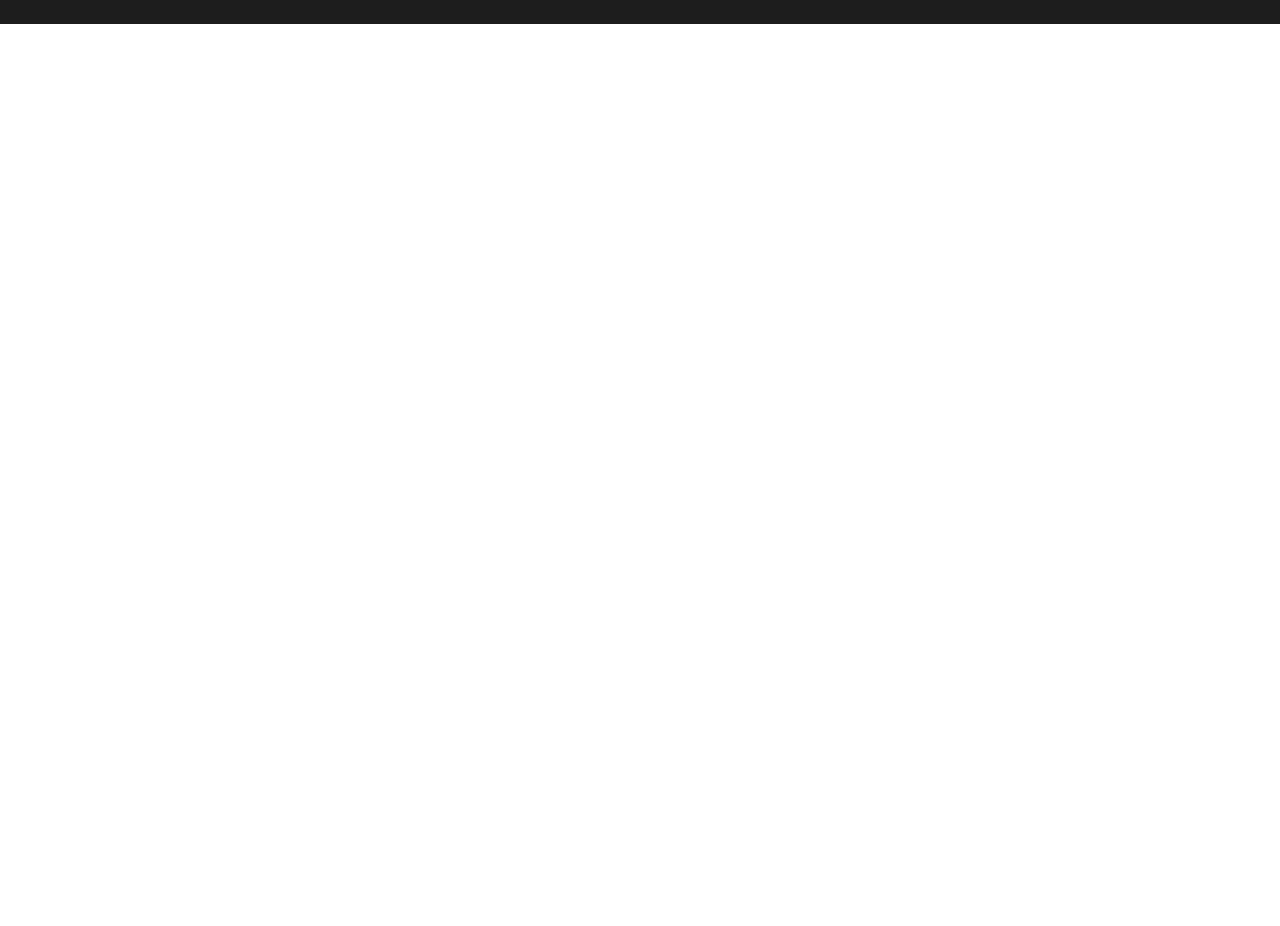
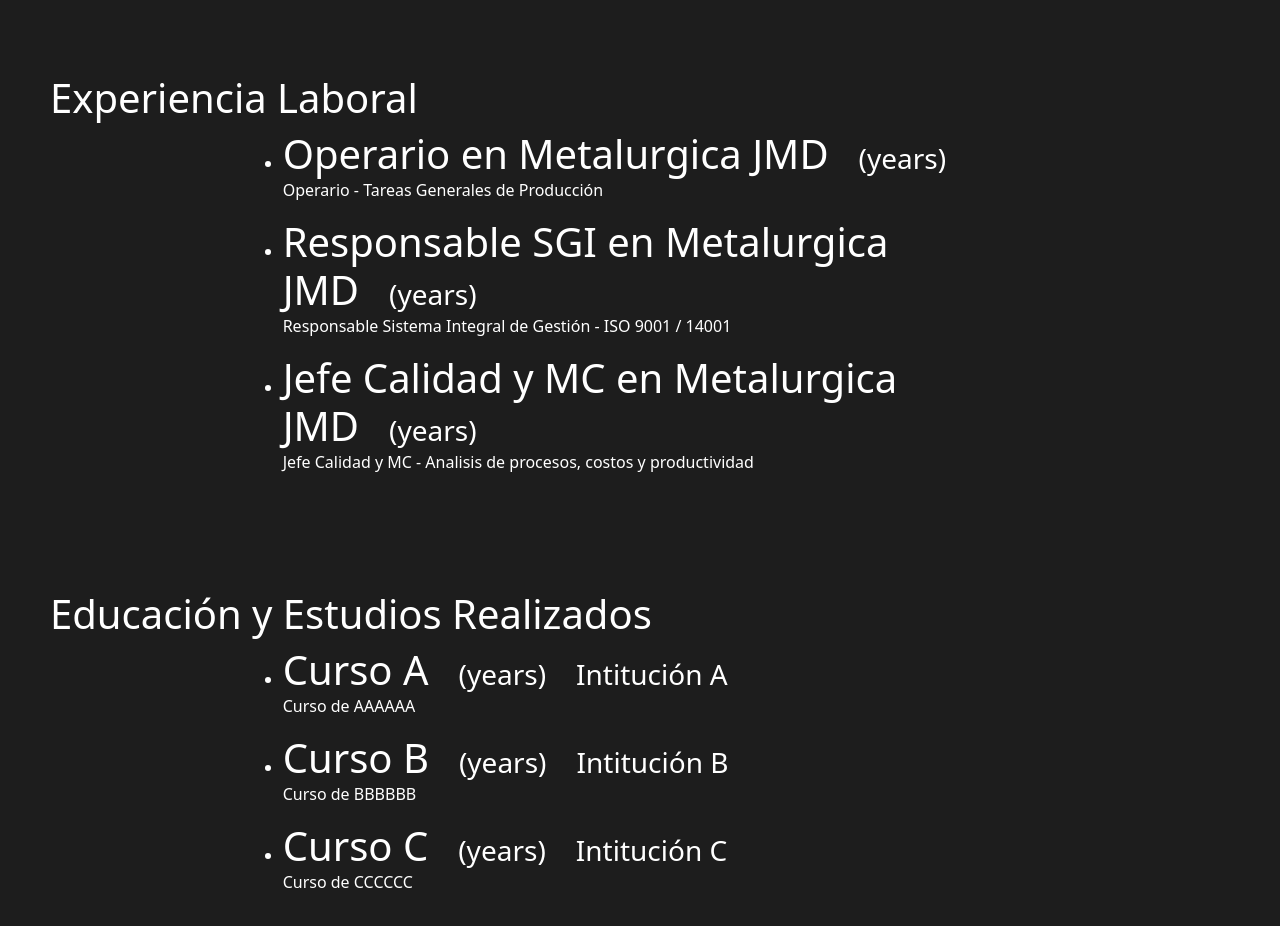
Before and after one commit to pereyrahugor/TP-ProyectoIntegrador-ArgProg-PereyraHugoReynaldo, an Angular app in the folder TPF_PereyraHugoR/: page / in a window 1280 px wide. Shown: the part 680-1606 px from the top of the page. Before the commit the page ends 800 px from the top, so only its background shows below. Built offline with nearby package versions, Linux system fonts and the light colour scheme.

Commit message:
incorporacion de educación
al branch de experience se le agrego el component de education ya que en formato y contenido es similar

```diff
--- a/TPF_PereyraHugoR/src/app/app.component.html
+++ b/TPF_PereyraHugoR/src/app/app.component.html
@@ -1,2 +1,4 @@
 <app-header></app-header>
 <app-about></app-about>
+<app-experiences></app-experiences>
+<app-education></app-education>
--- a/TPF_PereyraHugoR/src/app/app.module.ts
+++ b/TPF_PereyraHugoR/src/app/app.module.ts
@@ -8,6 +8,8 @@ import { LogoArgProgComponent } from './components/logo-arg-prog/logo-arg-prog.c
 import { LogosRSComponent } from './components/logos-rs/logos-rs.component';
 import { BannerComponent } from './components/banner/banner.component';
 import { AboutComponent } from './components/about/about.component';
+import { ExperiencesComponent } from './components/experiences/experiences.component';
+import { EducationComponent } from './components/education/education.component';
 
 @NgModule({
   declarations: [
@@ -16,7 +18,9 @@ import { AboutComponent } from './components/about/about.component';
     LogoArgProgComponent,
     LogosRSComponent,
     BannerComponent,
-    AboutComponent
+    AboutComponent,
+    ExperiencesComponent,
+    EducationComponent
   ],
   imports: [
     BrowserModule,
--- /dev/null
+++ b/TPF_PereyraHugoR/src/app/components/education/education.component.css
@@ -0,0 +1,11 @@
+.row{
+    padding: 50px;
+    background-color: #1d1d1d;
+    color: white;
+}
+h1, h3{
+    display: inline;
+}
+h3{
+    margin-left: 30px;
+}
--- /dev/null
+++ b/TPF_PereyraHugoR/src/app/components/education/education.component.html
@@ -0,0 +1,32 @@
+<div class="row">
+    <h1>Educación y Estudios Realizados</h1>
+        <div class="col-sm-2 col-md-2 col-lg-2"></div>
+        <div class="col-xs-12 col-sm-8 col-md-8 col-lg-8">
+            <ul>
+                <li>
+                    <h1>Curso A</h1>
+                    <h3>(years)</h3>
+                    <h3>Intitución A</h3>
+                </li>
+                <p>
+                    Curso de AAAAAA
+                </p>
+                <li>
+                    <h1>Curso B</h1>
+                    <h3>(years)</h3>
+                    <h3>Intitución B</h3>
+                </li>
+                <p>
+                    Curso de BBBBBB
+                </p>
+                <li>
+                    <h1>Curso C</h1>
+                    <h3>(years)</h3>
+                    <h3>Intitución C</h3>
+                </li>
+                <p>
+                    Curso de CCCCCC
+                </p>
+            </ul>
+        </div>
+</div>
--- /dev/null
+++ b/TPF_PereyraHugoR/src/app/components/education/education.component.ts
@@ -0,0 +1,15 @@
+import { Component, OnInit } from '@angular/core';
+
+@Component({
+  selector: 'app-education',
+  templateUrl: './education.component.html',
+  styleUrls: ['./education.component.css']
+})
+export class EducationComponent implements OnInit {
+
+  constructor() { }
+
+  ngOnInit(): void {
+  }
+
+}
--- /dev/null
+++ b/TPF_PereyraHugoR/src/app/components/experiences/experiences.component.css
@@ -0,0 +1,11 @@
+.row{
+    padding: 50px;
+    background-color: #1d1d1d;
+    color: white;
+}
+h1, h3{
+    display: inline;
+}
+h3{
+    margin-left: 30px;
+}
--- /dev/null
+++ b/TPF_PereyraHugoR/src/app/components/experiences/experiences.component.html
@@ -0,0 +1,29 @@
+<div class="row">
+    <h1>Experiencia Laboral</h1>
+        <div class="col-sm-2 col-md-2 col-lg-2"></div>
+        <div class="col-xs-12 col-sm-8 col-md-8 col-lg-8">
+            <ul>
+                <li>
+                    <h1>Operario en Metalurgica JMD</h1>
+                    <h3>(years)</h3>
+                </li>
+                <p>
+                    Operario - Tareas Generales de Producción
+                </p>
+                <li>
+                    <h1>Responsable SGI en Metalurgica JMD</h1>
+                    <h3>(years)</h3>
+                </li>
+                <p>
+                    Responsable Sistema Integral de Gestión - ISO 9001 / 14001
+                </p>
+                <li>
+                    <h1>Jefe Calidad y MC en Metalurgica JMD</h1>
+                    <h3>(years)</h3>
+                </li>
+                <p>
+                    Jefe Calidad y MC - Analisis de procesos, costos y productividad
+                </p>
+            </ul>
+        </div>
+</div>
--- /dev/null
+++ b/TPF_PereyraHugoR/src/app/components/experiences/experiences.component.ts
@@ -0,0 +1,15 @@
+import { Component, OnInit } from '@angular/core';
+
+@Component({
+  selector: 'app-experiences',
+  templateUrl: './experiences.component.html',
+  styleUrls: ['./experiences.component.css']
+})
+export class ExperiencesComponent implements OnInit {
+
+  constructor() { }
+
+  ngOnInit(): void {
+  }
+
+}
```
Also changed, not shown: 2 other files (tests, documents, lock files or other folders).
